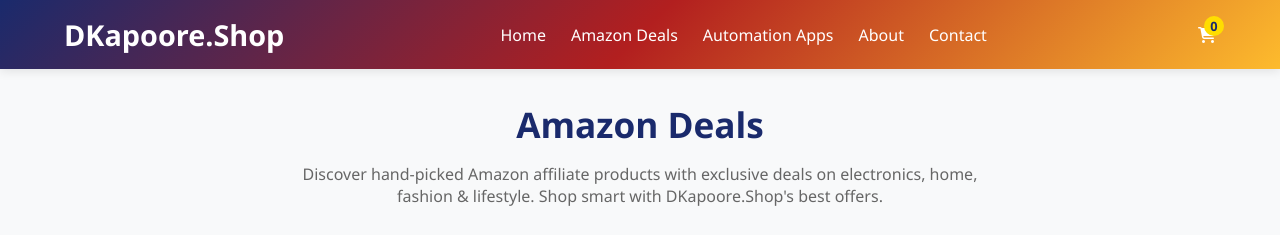
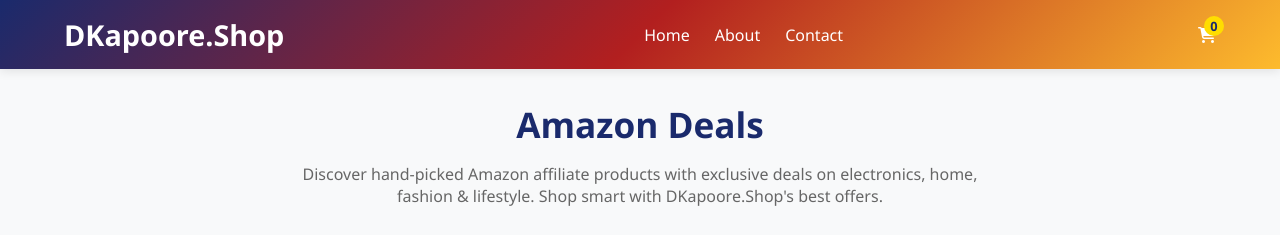
Before and after one commit to DKapoore/dkapoore.shop, a plain HTML site: page amazon_deals.html in a window 1280 px wide. Shown: the top 235 px of the page. Drawn offline with Linux system fonts and the light colour scheme.

Commit message:
amazon_deals.html

```diff
--- a/amazon_deals.html
+++ b/amazon_deals.html
@@ -1308,8 +1308,8 @@
             <a href="index.html" class="desktop-logo">DKapoore.Shop</a>
             <ul class="desktop-nav-menu">
                 <li><a href="index.html">Home</a></li>
-                <li><a href="amazon_deals.html" class="active">Amazon Deals</a></li>
-                <li><a href="automation-apps.html">Automation Apps</a></li>
+                 <!--<li><a href="amazon_deals.html" class="active">Amazon Deals</a></li>
+                <li><a href="automation-apps.html">Automation Apps</a></li>-->
                 <li><a href="about.html">About</a></li>
                 <li><a href="contact.html">Contact</a></li>
             </ul>
```
